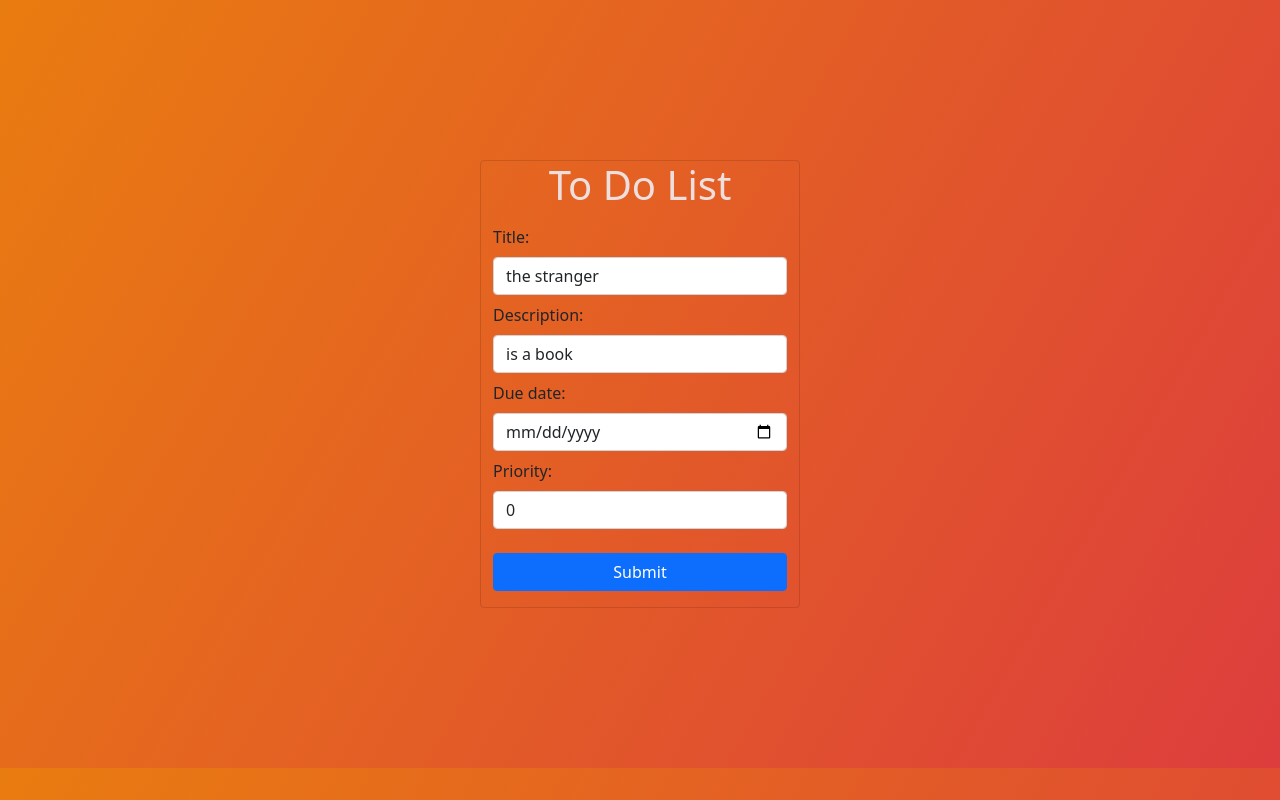
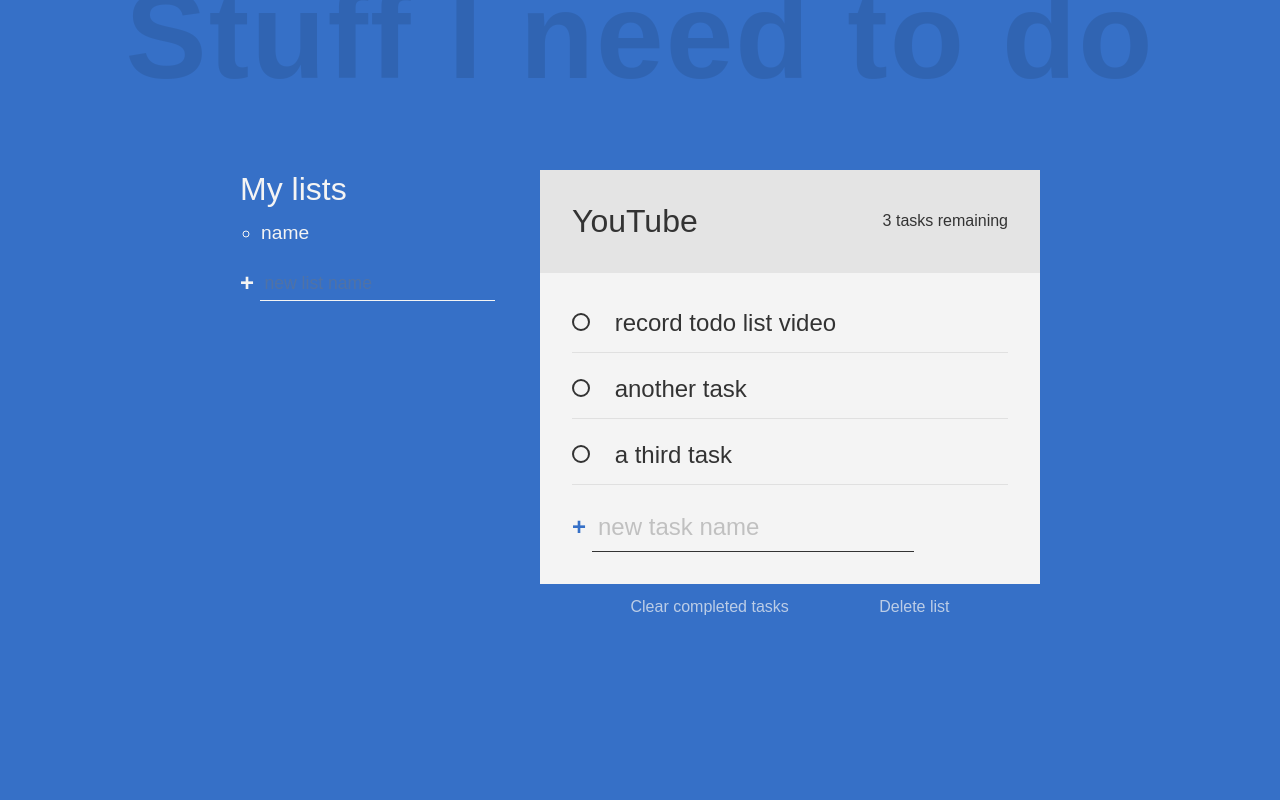
Before and after one commit to Fanger53/toDo-List, a website built with webpack: page dist/index.html in a window 1280 px wide. Built offline with nearby package versions, Linux system fonts and the light colour scheme.

Commit message:
fuction render added

```diff
--- a/src/index.js
+++ b/src/index.js
@@ -1,42 +1,33 @@
-import "./style.scss";
-class toDo {
-  constructor(title, des, date, num) {
-    this.fdes = des;
-    this.ftitle = title;
-    this.fdue = date;
-    this.fnum = num;
-  }
+import './style.scss';
+
+const listsContainer = document.querySelector('[data-lists]')
+// class toDo {
+//   constructor(title, des, date, num) {
+//     this.fdes = des;
+//     this.ftitle = title;
+//     this.fdue = date;
+//     this.fnum = num;
+//   }
+// }
+
+let lists =[{
+	id: 1,
+	name: 'name'
+}]
+
+function render()	{
+	clearElement(listsContainer)
+	lists.forEach(list => {
+		const listElement = document.createElement('li')
+		listElement.dataset.listId = list.id
+		listElement.classList.add("list-name")
+		listElement.innerText = list.name
+		listsContainer.appendChild(listElement)
+	})
 }
 
-var toDos = []
-var lol = new toDo("1","1","1","1")
-toDos.push(lol)
-console.log(toDos)
+function clearElement(element) {
 
-class UI {
-static addToDolist(lol) {
-    	const list = document.querySelector('#list');
-    	const row = document.createElement('tr');
-    	row.innerHTML = `
-      	<td>${toDo.title}</td>
-      	<td>${toDo.des}</td>
-      	<td>${toDo.date}</td>
-	<td>${toDo.num}</td>
-      	<td class="has-text-centered"><button value="Read">Read</button></td>
-      	<td><a href="#" class="btn btn-danger btn-sm delete">Delete</a></td>
-    	`;
-    	list.appendChild(row);
-}
 }
 
-document.querySelector('#formToDo').addEventListener('submit', (e) => {
-  	e.preventDefault();
-  	const title = document.querySelector('#ftitle').value;
-  	const des = document.querySelector('#fdes').value;
-  	const date = document.querySelector('#fdue').value;
-  	const num = document.querySelector('#fnum').value;
-	var lol = new toDo(title,des,date,num)
-	toDos.push(lol)
-	console.log(toDos)
-
-})
+render()
--- a/src/style.scss
+++ b/src/style.scss
@@ -4,25 +4,249 @@
   box-sizing: border-box;
 }
 
+:root {
+  --clr-primary: rgb(54, 112, 199);
+  --clr-light: #f4f4f4;
+  --clr-dark: #333;
+  --clr-warning: rgb(99, 36, 36);
+}
+
+*,
+*::before,
+*::after {
+  font-family: inherit;
+  box-sizing: border-box;
+}
 
 body {
-  background-image: linear-gradient(120deg, rgb( 233, 124, 16), rgb(221, 61, 61));
+  margin: 0;
+  font-family: "Work Sans", sans-serif;
+  font-weight: 300;
+  font-size: 1.5rem;
+  background-color: var(--clr-primary);
+  color: var(--clr-light);
+
+  display: grid;
+  grid:
+    "header header header header" auto
+    "...... lists  active ......" auto /
+    1fr minmax(100px, 300px) minmax(250px, 500px) 1fr;
 }
 
-h1 {
+.title {
+  grid-area: header;
   text-align: center;
-  color: rgb(238, 223, 223);
+  font-size: calc(7vw + 2rem);
+  font-weight: 900;
+  color: rgba(0, 0, 0, 0.1);
+  letter-spacing: 2px;
+  margin: -0.3em 0 0.5em;
 }
 
-.card {
-  margin: 20vh auto !important;
-  background-color: transparent;
+.all-tasks {
+  grid-area: lists;
 }
 
-.list {
-  background-color: transparent;
+.task-list {
+  font-size: 1.2rem;
+  line-height: 1.7;
+  list-style: circle;
+  padding-left: 1.1em;
+}
+
+.list-name {
+  cursor: pointer;
+}
+
+.list-name:hover {
+  opacity: 0.7;
+}
+
+form {
+  display: flex;
 }
 
 .btn {
+  cursor: pointer;
+  background: 0;
+  border: 0;
+  padding: 0;
+  color: inherit;
+}
+
+.btn.create {
+  font-size: 1.5rem;
+  font-weight: 900;
+  margin-right: 0.25em;
+  transition: opacity 250ms ease-in;
+}
+
+.btn.create:hover {
+  opacity: 0.7;
+}
+
+.btn.delete {
+  opacity: 0.7;
+  font-size: 1rem;
+  transition: color 200ms;
+}
+
+.btn.delete:hover {
+  color: var(--clr-warning);
+}
+
+.new {
+  background: transparent;
+  border: 0;
+  color: inherit;
+  border-bottom: 1px solid currentColor;
+  font-size: inherit;
+  outline: none;
+  padding: 0.25em;
+
+  transition: border-bottom 150ms ease-in;
+  order: 2;
+}
+
+.new::placeholder {
+  opacity: 0.4;
+}
+
+.new:focus {
+  border-bottom-width: 3px;
+}
+
+.new:focus::placeholder {
+  opacity: 0.15;
+}
+
+.new.list {
+  font-size: 1.1rem;
+}
+
+.new.task {
+  margin-bottom: 0;
+}
+
+.active-list {
+  font-weight: 700;
+}
+
+.todo-list {
+  --spacer: 2rem;
+
+  grid-area: active;
+  background: var(--clr-light);
+  color: var(--clr-dark);
+}
+
+.todo-header {
+  padding: var(--spacer);
+  background: #e4e4e4;
+  display: flex;
+  align-items: center;
+  justify-content: space-between;
+}
+
+.list-title {
+  margin: 0 1em 0 0;
+}
+
+.task-count {
+  margin: 0;
+  font-size: 1rem;
+}
+
+.todo-body {
+  padding: var(--spacer);
+  position: relative;
+}
+
+.new-task-creator .create {
+  color: var(--clr-primary);
+}
+
+[type="checkbox"] {
+  opacity: 0;
+  position: absolute;
+}
+
+.task label {
+  display: flex-inline;
+  align-items: center;
+  position: relative;
+}
+
+.task {
+  position: relative;
+  margin-bottom: 1.25em;
+}
+
+.task::after {
+  content: "";
+  position: absolute;
+  right: 0;
+  left: 0;
+  bottom: -0.5em;
+  height: 1px;
+  background: currentColor;
+  opacity: 0.1;
+}
+
+.custom-checkbox {
+  --size: 0.75em;
+  display: inline-block;
+  width: var(--size);
+  height: var(--size);
+  margin-right: var(--size);
+  cursor: pointer;
+  border: 2px solid currentColor;
+  border-radius: 50%;
+  transform: scale(1);
+  transition: transform 300ms ease-in-out;
+}
+
+.task:hover .custom-checkbox,
+[type="checkbox"]:focus + label .custom-checkbox {
+  transform: scale(1.2);
+  color: var(--clr-primary);
+}
+
+[type="checkbox"]:checked + label .custom-checkbox {
+  background: var(--clr-primary);
+  border-color: var(--clr-primary);
+  box-shadow: inset 0 0 0px 2px white;
+}
+
+[type="checkbox"]:checked + label {
+  opacity: 0.5;
+}
+
+.task label::after {
+  content: "";
+  position: absolute;
+  left: 0;
+  right: 0;
+  left: 1.5em;
+  top: 50%;
+  height: 3px;
+  background: currentColor;
+  transform: scaleX(0);
+  transform-origin: right;
+  transition: transform 150ms ease-in-out;
+}
+
+[type="checkbox"]:checked + label::after {
+  transform: scaleX(1);
+  transform-origin: left;
+}
+
+.delete-stuff {
+  display: flex;
+  justify-content: space-evenly;
+  position: absolute;
   width: 100%;
+  left: 0;
+  bottom: -35px;
+  color: var(--clr-light);
 }
```
Also changed, not shown: dist/index.html, dist/main.js, src/Project.js (added).
